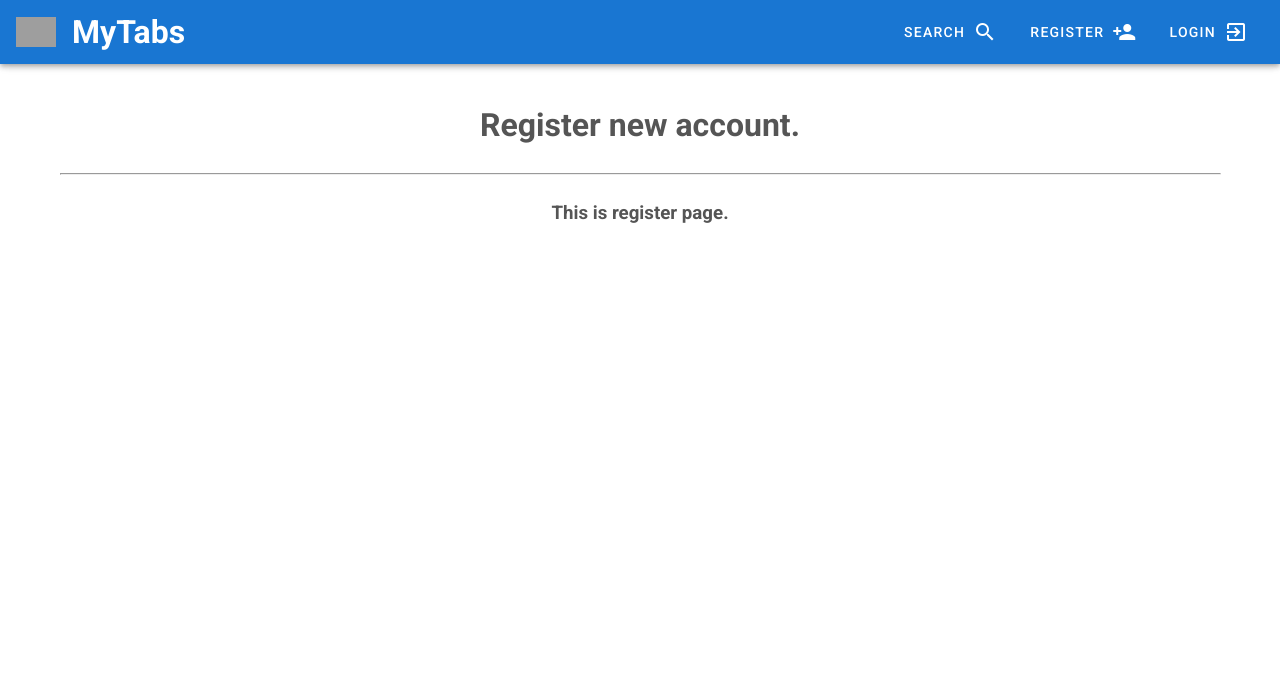
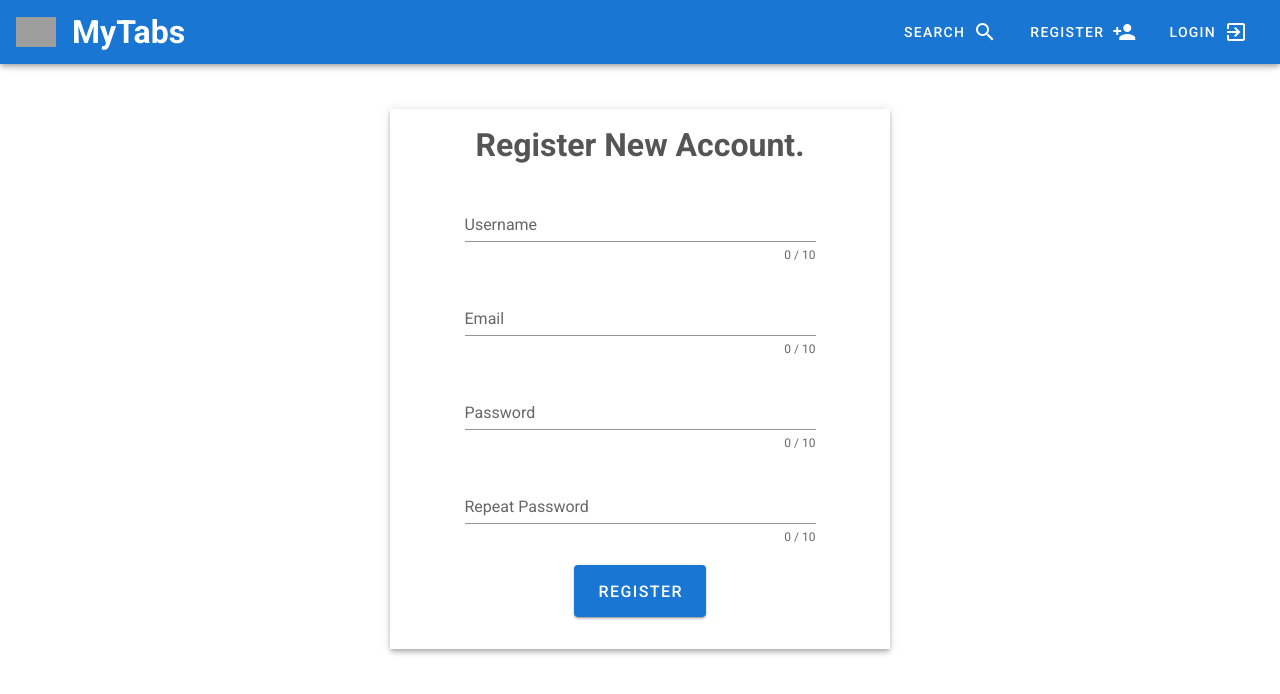
Before and after one commit to bartoszkruba/MyTabs, a Vue app in the folder frontend/: page /register in a window 1280 px wide. Shown: the top 694 px of the page. Built offline with nearby package versions, Linux system fonts and the light colour scheme; grey boxes are pictures that could not be loaded.

Commit message:
Basic register form

```diff
--- a/frontend/src/views/Register.vue
+++ b/frontend/src/views/Register.vue
@@ -1,17 +1,35 @@
 <template>
-    <v-container class="darkText">
+    <v-form v-model="valid" class="darkText mt-5 registerForm">
+        <v-container class="elevation-4" style="max-width: 500px">
             <v-row>
-            <v-col><h1 class="text-center">Register new account.</h1></v-col>
+                <v-col><h1 class="text-center">Register New Account.</h1></v-col>
             </v-row>
-        <v-row>
-            <v-col>
-                <hr>
+            <v-row justify="center">
+                <v-col cols="12" md="9">
+                    <v-text-field v-model="firstname" :rules="nameRules" :counter="10" label="Username" required/>
                 </v-col>
             </v-row>
-        <v-row>
-            <v-col><h3 class="text-center">This is register page.</h3></v-col>
+            <v-row justify="center">
+                <v-col cols="12" md="9">
+                    <v-text-field v-model="firstname" :rules="nameRules" :counter="10" label="Email" required/>
+                </v-col>
+            </v-row>
+            <v-row justify="center">
+                <v-col cols="12" md="9">
+                    <v-text-field v-model="firstname" :rules="nameRules" :counter="10" label="Password" required/>
+                </v-col>
+            </v-row>
+            <v-row justify="center">
+                <v-col cols="12" md="9">
+                    <v-text-field v-model="firstname" :rules="nameRules" :counter="10" label="Repeat Password"
+                                  required/>
+                </v-col>
+            </v-row>
+            <v-row class="mt-5 mb-5" justify="center">
+                <v-btn x-large color="primary">Register</v-btn>
             </v-row>
         </v-container>
+    </v-form>
 </template>
 
 <script lang="ts">
@@ -23,3 +41,11 @@
 
     }
 </script>
+
+<style scoped>
+    @media (max-width: 760px) {
+        .registerForm {
+            margin: 0 !important;
+        }
+    }
+</style>
```
Lines whose indentation alone changed are shown as unchanged.
